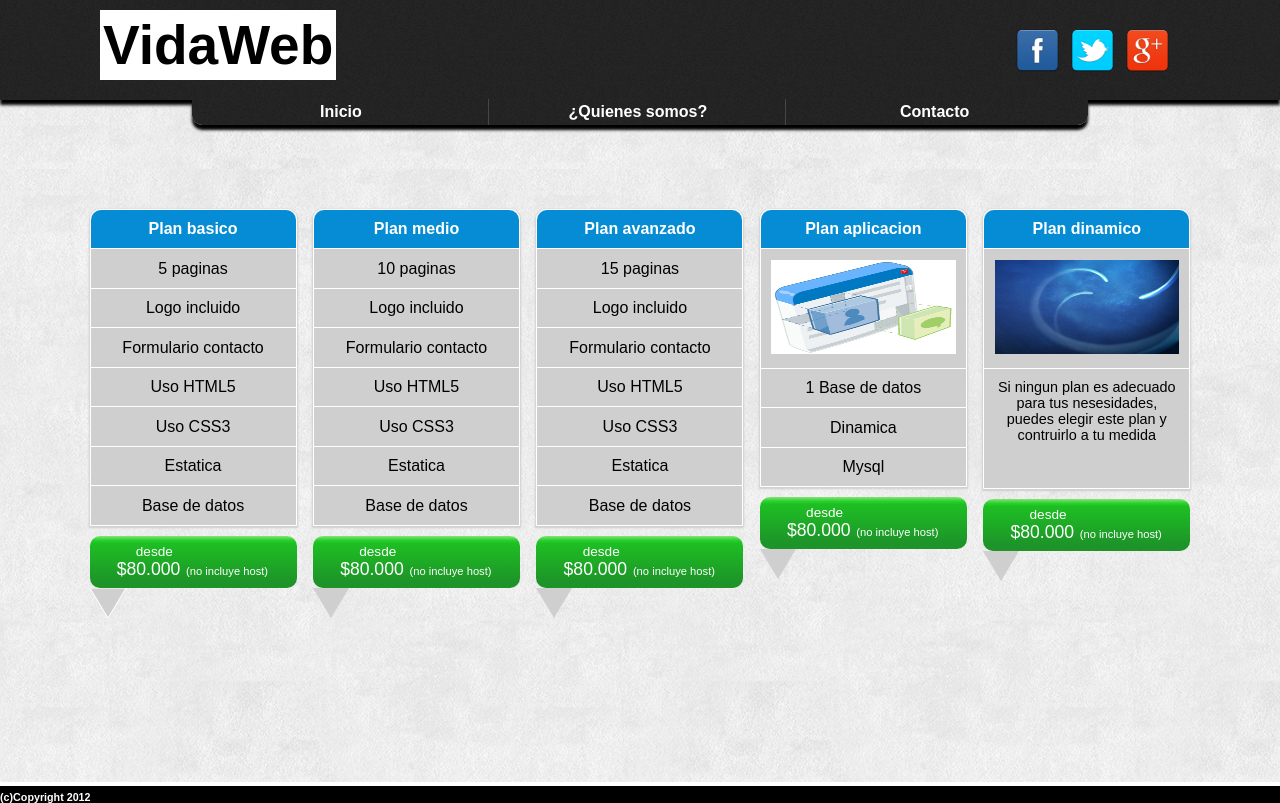
After one commit to wilsonxp/Proyecto-web, a PHP site: page /servicios.php in a window 1280 px wide. The commit adds this page. Run offline with PHP 8.4, Linux system fonts and the light colour scheme.

Commit message:
Este si esta bueno

```diff
--- a/index.php
+++ b/index.php
@@ -14,7 +14,7 @@
         <div id="contenido">
             <header>
                 <div class="titulo-logo">
-                    <h1>Buble</h1>
+                    <h1>VidaWeb</h1>
                 </div>
                 <ul>
                     <li><a href="https://www.facebook.com/"><img class="iconos" src="imagenes/facebook.png"/></a></li>
--- /dev/null
+++ b/servicios.php
@@ -0,0 +1,212 @@
+<!DOCTYPE html>
+<html lang="es">
+    <head>
+        <title>Titulo de la web</title>
+        <script type="text/javascript" src="js/modernizr.custom.79584.js"></script>
+        <link  type="text/css" rel="stylesheet" href="css/general/reset.css"/>
+        <link  type="text/css" rel="stylesheet" href="css/servicios/servicios.css"/>
+        <link  type="text/css" rel="stylesheet" media="screen and (max-device-width: 5000px)" href="css/servicios/res1025-servicios.css"/>
+        <link  type="text/css" rel="stylesheet" media="screen and (max-device-width: 1024px)" href="css/servicios/res1024-servicios.css"/>
+        <link  type="text/css" rel="stylesheet" media="screen and (max-device-width: 800px)" href="css/servicios/res600.css"/>
+        <meta http-equiv="Content-Type" content="text/html; charset=UTF-8" />
+    </head>
+    <body>
+        <div id="contenido">
+            <header>
+                <div class="titulo-logo">
+                    <h1>VidaWeb</h1>
+                </div>
+                <ul>
+                    <li><a href="https://www.facebook.com/"><img class="iconos" src="imagenes/facebook.png"/></a></li>
+                    <li><a href="http://twitter.com/"><img class="iconos" src="imagenes/twitter.png"/></a></li>
+                    <li><a href="https://plus.google.com"><img class="iconos" src="imagenes/google+.png"/></a></li>
+                </ul>
+            </header>
+            <nav>
+                <ul>
+                    <li class="li1">
+                        <a href="index.php">Inicio</a>
+                    </li>
+                    <li class="li2">
+                        <a href="">¿Quienes somos?</a>
+                    </li>
+                    <li class="li3">
+                        <a href="">Contacto</a>
+                    </li>
+                </ul>
+            </nav>
+            <section>
+                <article>
+                    <div class="pack1">
+                        <table>
+                            <tr>
+                                <th>Plan basico</th>
+                            </tr>
+                            <tr>
+                                <td>5 paginas</td>
+                            </tr>
+                            <tr>
+                                <td>Logo incluido</td>
+                            </tr>
+                            <tr>
+                                <td>Formulario contacto</td>
+                            </tr>
+                            <tr>
+                                <td>Uso HTML5</td>
+                            </tr>
+                            <tr>
+                                <td>Uso CSS3</td>
+                            </tr>
+                            <tr>
+                                <td>Estatica</td>
+                            </tr>
+                            <tr>
+                                <td>Base de datos</td>
+                            </tr>
+                        </table>
+                        <div class="caja-precio">
+                            <p class="desde">desde</p>
+                            <p class="precio">$80.000</p><span class="no-incluye-host">(no incluye host)</span>
+                        </div>
+                        <div>
+                            <svg>
+                                <polygon points="0,0 36,0 18,30" fill="#CFCFCF" style="stroke:white; stroke-width:1;">
+                            </svg>
+                        </div>
+                    </div>
+                    <div class="pack2">
+                        <table>
+                            <tr>
+                                <th>Plan medio</th>
+                            </tr>
+                            <tr>
+                                <td>10 paginas</td>
+                            </tr>
+                            <tr>
+                                <td>Logo incluido</td>
+                            </tr>
+                            <tr>
+                                <td>Formulario contacto</td>
+                            </tr>
+                            <tr>
+                                <td>Uso HTML5</td>
+                            </tr>
+                            <tr>
+                                <td>Uso CSS3</td>
+                            </tr>
+                            <tr>
+                                <td>Estatica</td>
+                            </tr>
+                            <tr>
+                                <td>Base de datos</td>
+                            </tr>
+                        </table>
+                        <div class="caja-precio">
+                            <p class="desde">desde</p>
+                            <p class="precio">$80.000</p><span class="no-incluye-host">(no incluye host)</span>
+                        </div>
+                        <div>
+                            <svg>
+                                <polygon points="0,0 36,0 18,30" fill="#CFCFCF">
+                            </svg>
+                        </div>
+                    </div>
+                    <div class="pack3">
+                        <table>
+                            <tr>
+                                <th>Plan avanzado</th>
+                            </tr>
+                            <tr>
+                                <td>15 paginas</td>
+                            </tr>
+                            <tr>
+                                <td>Logo incluido</td>
+                            </tr>
+                            <tr>
+                                <td>Formulario contacto</td>
+                            </tr>
+                            <tr>
+                                <td>Uso HTML5</td>
+                            </tr>
+                            <tr>
+                                <td>Uso CSS3</td>
+                            </tr>
+                            <tr>
+                                <td>Estatica</td>
+                            </tr>
+                            <tr>
+                                <td>Base de datos</td>
+                            </tr>
+                        </table>
+                        <div class="caja-precio">
+                            <p class="desde">desde</p>
+                            <p class="precio">$80.000</p><span class="no-incluye-host">(no incluye host)</span>
+                        </div>
+                        <div>
+                            <svg>
+                                <polygon points="0,0 36,0 18,30" fill="#CFCFCF">
+                            </svg>
+                        </div>
+                    </div>
+                    <div class="pack4">
+                        <table>
+                            <tr>
+                                <th>Plan aplicacion</th>
+                            </tr>
+                            <tr>
+                                <td>
+                                    <img src="imagenes/app-web.jpg">
+                                </td>
+                            </tr>
+                            <tr>
+                                <td>1 Base de datos</td>
+                            </tr>
+                            <tr>
+                                <td>Dinamica</td>
+                            </tr>
+                            <tr>
+                                <td>Mysql</td>
+                            </tr>
+                        </table>
+                        <div class="caja-precio">
+                            <p class="desde">desde</p>
+                            <p class="precio">$80.000</p><span class="no-incluye-host">(no incluye host)</span>
+                        </div>
+                        <div>
+                            <svg>
+                                <polygon points="0,0 36,0 18,30" fill="#CFCFCF">
+                            </svg>
+                        </div>
+                    </div>
+                    <div class="pack5">
+                        <table>
+                            <tr>
+                                <th>Plan dinamico</th>
+                            </tr>
+                                <td>
+                                    <img src="imagenes/dinamico.jpg">
+                                </td>
+                            <tr>
+                                <td>Si ningun plan es adecuado para tus nesesidades, puedes elegir este plan y contruirlo a tu medida</td>
+                            </tr>
+                        </table>
+                        <div style="/*border:1px solid black;*/">
+                            <div class="caja-precio">
+                                <p class="desde">desde</p>
+                                <p class="precio">$80.000</p><span class="no-incluye-host">(no incluye host)</span>
+                            </div>
+                        <div>
+                            <svg>
+                                <polygon points="0,0 36,0 18,30" fill="#CFCFCF">
+                            </svg>
+                        </div>
+                    </div>
+                    <div style="clear:both;"></div>
+                </article>
+            </section>
+            <footer>
+                <h6> (c)Copyright 2012</h6>
+            </footer>
+        </div>
+    </body>
+</html>
```
